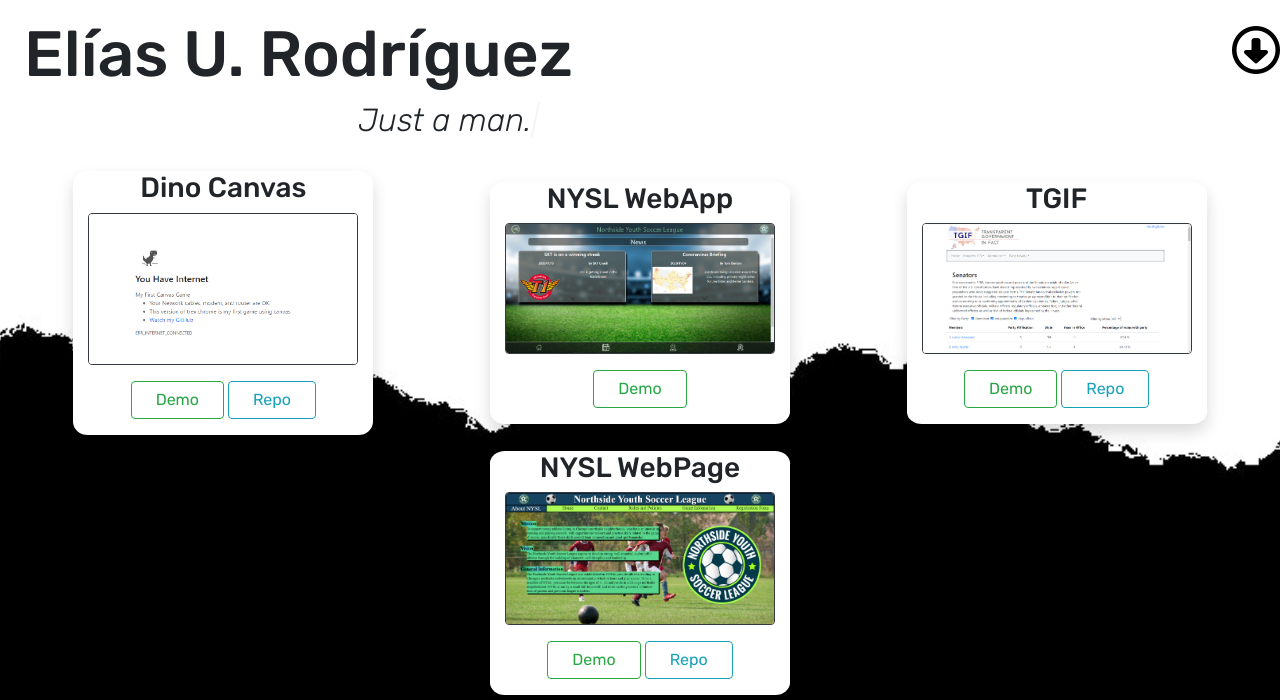
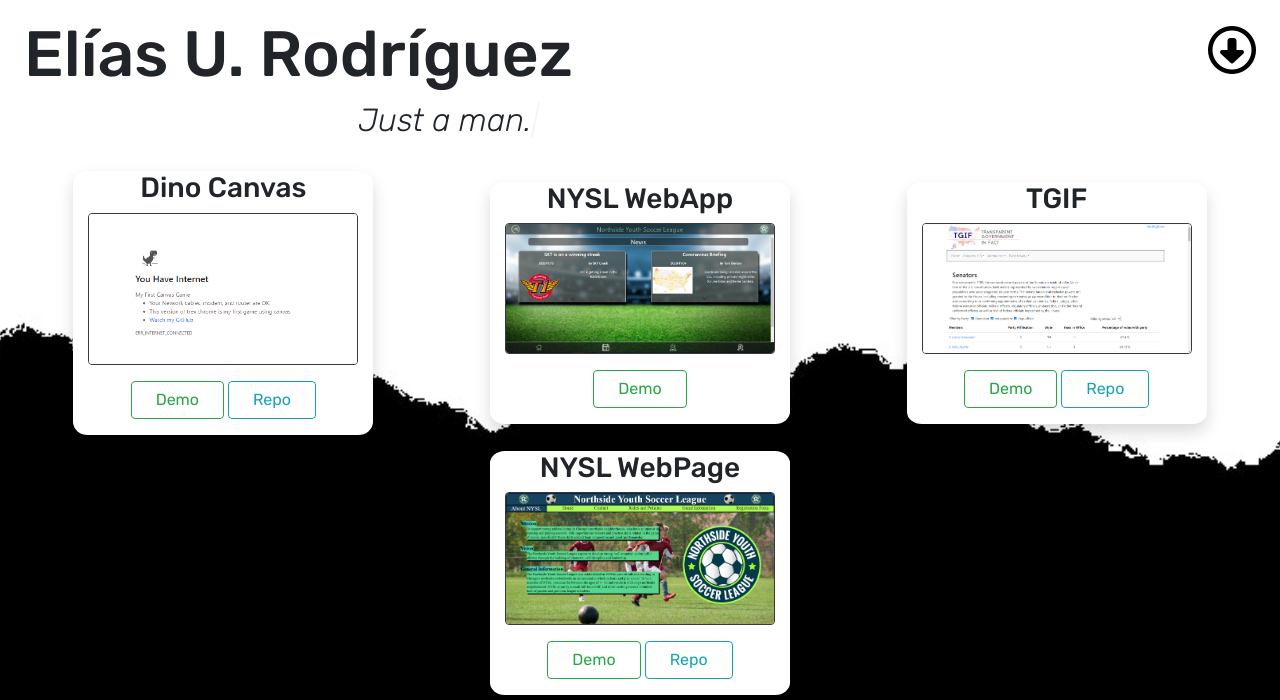
Before and after one commit to EliasUR/EliasUR.github.io, a plain HTML site: page index.html in a window 1280 px wide. Shown: the top 700 px of the page. Drawn offline with nearby package versions, Linux system fonts and the light colour scheme.

```diff
--- a/index.html
+++ b/index.html
@@ -17,7 +17,7 @@
         </nav>
         <header id="Home" class="py-3">
             <h1 class="ml-4">Elías U. Rodríguez</h1>
-            <a id="down" href="#Contact"><i class="far fa-arrow-alt-circle-down"></i></a>
+            <a id="down" class="mr-4" href="#Contact"><i class="far fa-arrow-alt-circle-down"></i></a>
             <h4><span id="typing"></span></h4>
             <div id="texts">
                 <i>Just a developer.</i>
```
